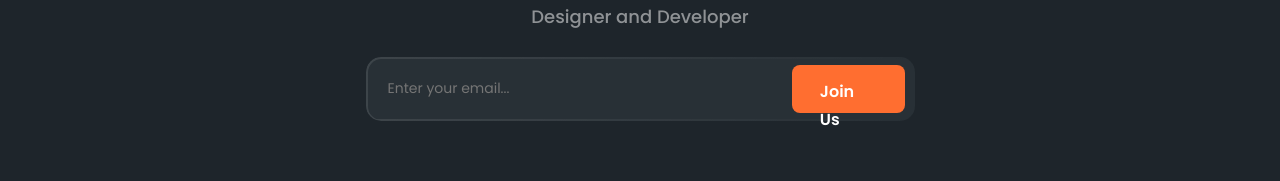
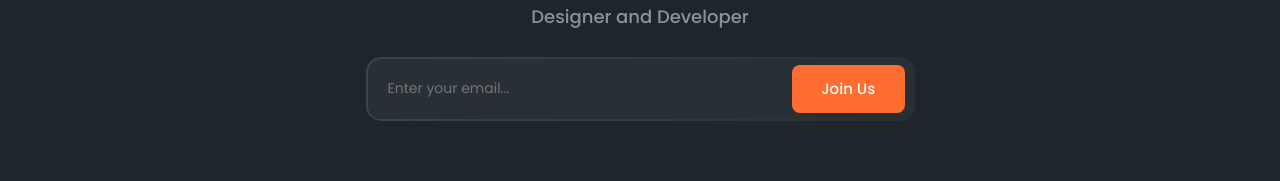
Before and after one commit to CTILET/antools-course-project, a React (Create React App) app: page / in a window 1280 px wide. Shown: the part 3792-3973 px from the top of the page. Built offline with nearby package versions, Linux system fonts and the light colour scheme.

Commit message:
bug fixed

```diff
--- a/src/components/contributor/contributor.module.css
+++ b/src/components/contributor/contributor.module.css
@@ -68,7 +68,11 @@
 }
 
 .btn {
-  cursor: pointer;
+   cursor: pointer;
+  display: flex;
+  justify-content: center;
+  align-items: center;
+
   width: 130.43px;
   height: 48px;
   padding: 12px 28px;
@@ -77,7 +81,8 @@
 }
 
 .href {
-  font-weight: 600;
-  font-size: 16px;
+
+  font-weight: 500;
+  font-size: 15px;
   line-height: 24px;
 }
```
Also changed, not shown: 1 other file (tests, documents, lock files or other folders).
